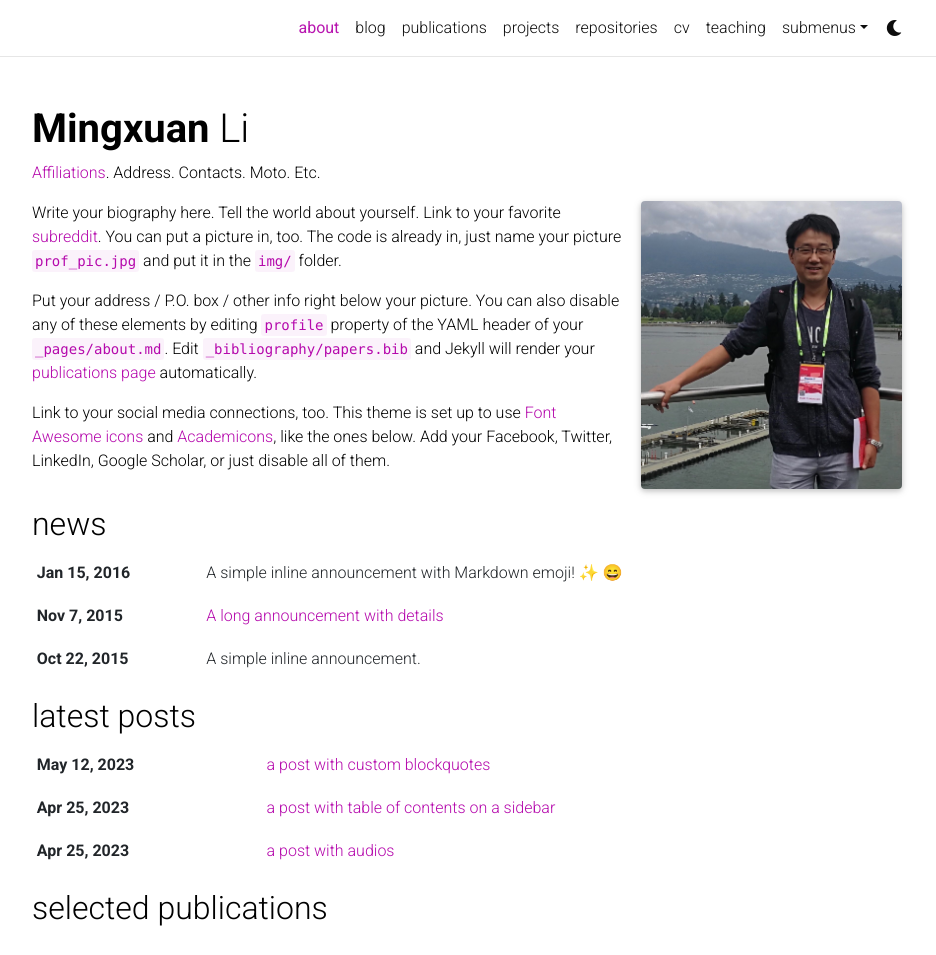
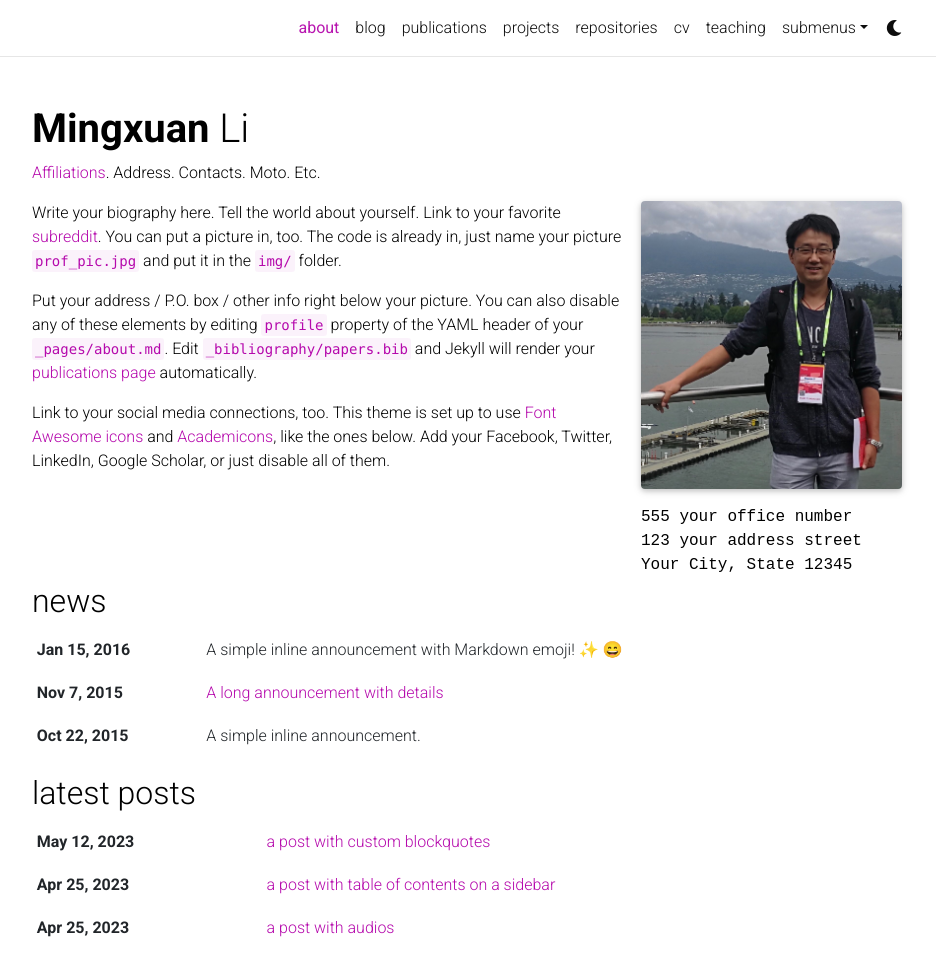
Before and after one commit to limx59/limx59.github.io, a Jekyll site: the page built from _pages/about.md, in a window 1280 px wide and 1321 px high, cut to the strip 0-955 px from the top of the window. Shown: the whole strip, without its empty margins (173-1109 px from the left). Built offline with Jekyll 4.4.1, drawn with Linux system fonts in a browser that asks for light colours; full-size pictures stand in for the smaller copies a plugin makes; emoji names are drawn with the system emoji font; comment, search, counter and statistics services are not loaded; a style sheet for code colours, icons or effects is not loaded.

Commit message:
Update about.md

```diff
--- a/_pages/about.md
+++ b/_pages/about.md
@@ -9,6 +9,9 @@ profile:
   image: Mingxuan_Pic.jpg
   image_circular: false # crops the image to make it circular
   address: >
+    <p>555 your office number</p>
+    <p>123 your address street</p>
+    <p>Your City, State 12345</p>
 
 news: true  # includes a list of news items
 latest_posts: true  # includes a list of the newest posts
```
